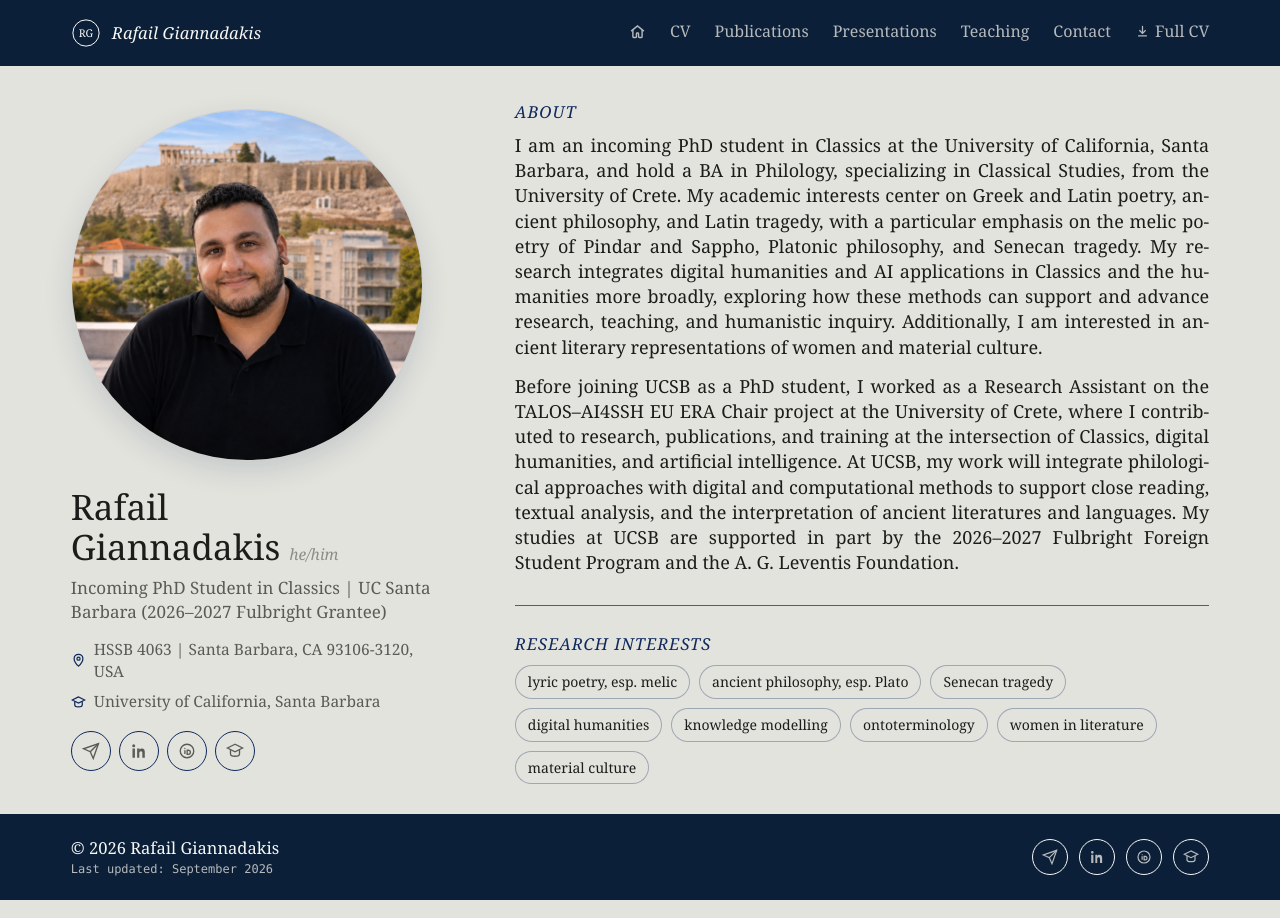
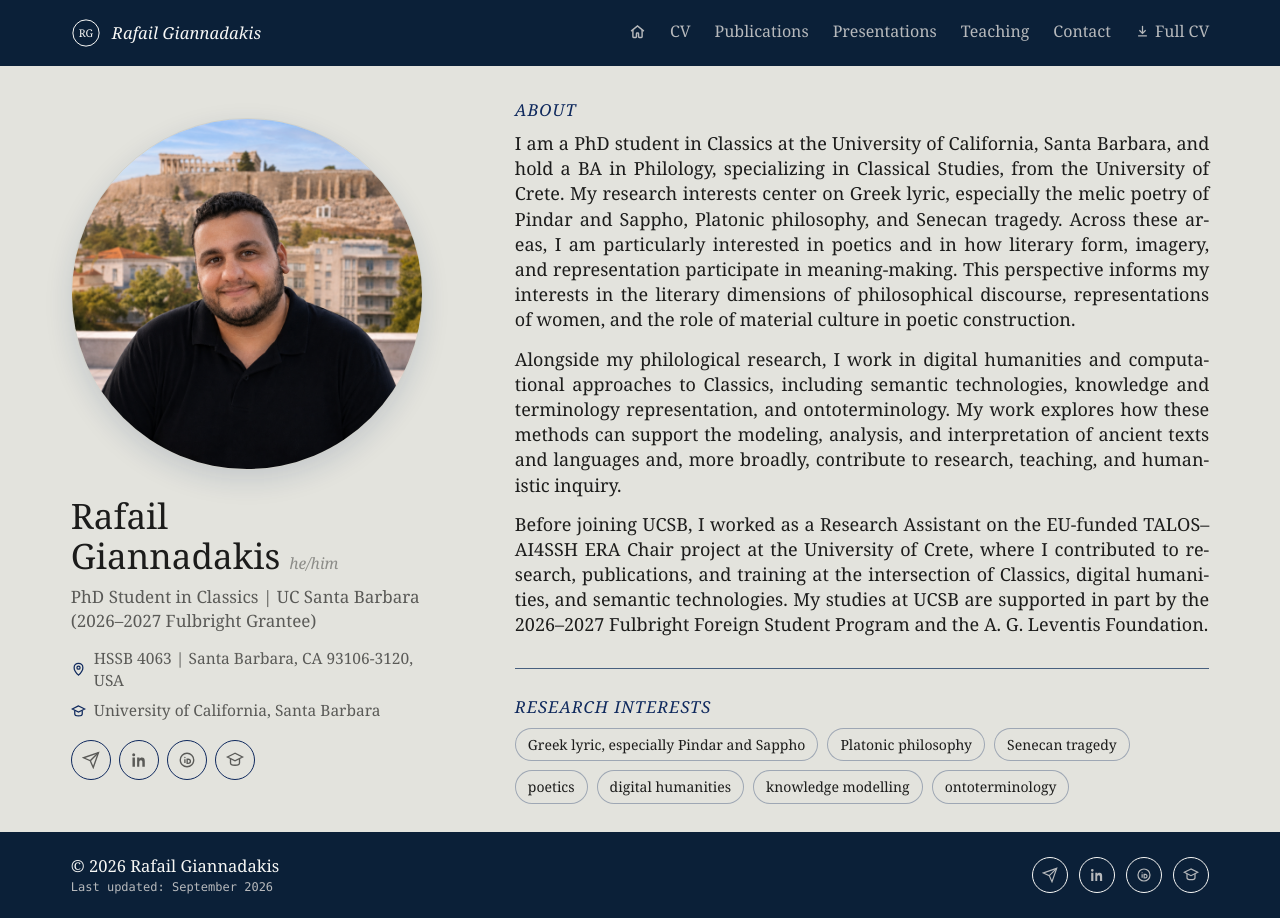
Before and after one commit to rgiannadakis/rgiannadakis.github.io, a Jekyll site: the page built from index.md, in a window 1280 px wide. Built offline with Jekyll 4.4.1, drawn with Linux system fonts in a browser that asks for light colours.

Commit message:
site updates

```diff
--- a/index.md
+++ b/index.md
@@ -2,7 +2,7 @@
 layout: home
 full_name: Rafail Giannadakis
 pronouns: he/him
-role: Incoming PhD Student in Classics | UC Santa Barbara (2026–2027 Fulbright Grantee)
+role: PhD Student in Classics | UC Santa Barbara (2026–2027 Fulbright Grantee)
 location: HSSB 4063 | Santa Barbara, CA 93106-3120, USA
 institution: University of California, Santa Barbara
 photo: /images/profile.png
@@ -12,17 +12,18 @@ orcid: https://orcid.org/0009-0009-6708-4396
 github: https://github.com/rgiannadakis
 linkedin: https://www.linkedin.com/in/rgiannadakis
 interests:
-  - lyric poetry, esp. melic
-  - ancient philosophy, esp. Plato
+  - Greek lyric, especially Pindar and Sappho
+  - Platonic philosophy
   - Senecan tragedy
+  - poetics
   - digital humanities
   - knowledge modelling
   - ontoterminology
-  - women in literature
-  - material culture
 permalink: /
 ---
 
-I am an incoming PhD student in Classics at the University of California, Santa Barbara, and hold a BA in Philology, specializing in Classical Studies, from the University of Crete. My academic interests center on Greek and Latin poetry, ancient philosophy, and Latin tragedy, with a particular emphasis on the melic poetry of Pindar and Sappho, Platonic philosophy, and Senecan tragedy. My research integrates digital humanities and AI applications in Classics and the humanities more broadly, exploring how these methods can support and advance research, teaching, and humanistic inquiry. Additionally, I am interested in ancient literary representations of women and material culture.
+I am a PhD student in Classics at the University of California, Santa Barbara, and hold a BA in Philology, specializing in Classical Studies, from the University of Crete. My research interests center on Greek lyric, especially the melic poetry of Pindar and Sappho, Platonic philosophy, and Senecan tragedy. Across these areas, I am particularly interested in poetics and in how literary form, imagery, and representation participate in meaning-making. This perspective informs my interests in the literary dimensions of philosophical discourse, representations of women, and the role of material culture in poetic construction.
 
-Before joining UCSB as a PhD student, I worked as a Research Assistant on the TALOS–AI4SSH EU ERA Chair project at the University of Crete, where I contributed to research, publications, and training at the intersection of Classics, digital humanities, and artificial intelligence. At UCSB, my work will integrate philological approaches with digital and computational methods to support close reading, textual analysis, and the interpretation of ancient literatures and languages. My studies at UCSB are supported in part by the 2026–2027 Fulbright Foreign Student Program and the A. G. Leventis Foundation.
+Alongside my philological research, I work in digital humanities and computational approaches to Classics, including semantic technologies, knowledge and terminology representation, and ontoterminology. My work explores how these methods can support the modeling, analysis, and interpretation of ancient texts and languages and, more broadly, contribute to research, teaching, and humanistic inquiry.
+
+Before joining UCSB, I worked as a Research Assistant on the EU-funded TALOS–AI4SSH ERA Chair project at the University of Crete, where I contributed to research, publications, and training at the intersection of Classics, digital humanities, and semantic technologies. My studies at UCSB are supported in part by the 2026–2027 Fulbright Foreign Student Program and the A. G. Leventis Foundation.
```
